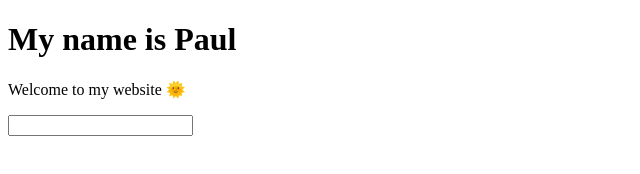
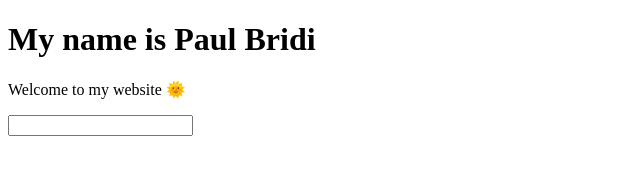
Before and after one commit to paulbridi/paulbridi.github.io, a plain HTML site: page Index.html in a window 1280 px wide. Shown: the whole page, without its empty margins (0-640 px from the left). Drawn offline with Linux system fonts and the light colour scheme.

Commit message:
Update title for first commit

```diff
--- a/Index.html
+++ b/Index.html
@@ -2,7 +2,7 @@
 <html>
 <body>
 
-<h1>My name is Paul</h1>
+<h1>My name is Paul Bridi</h1>
 <p>Welcome to my website 🌞 </p>
 
 <input>
```
